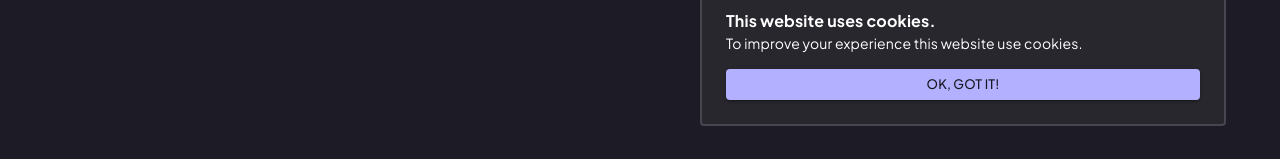
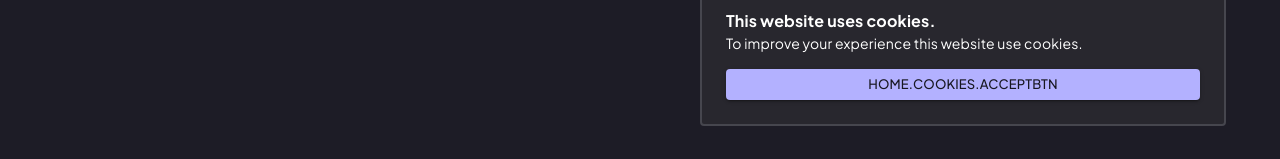
Before and after one commit to Elder-Meyer/personal-portfolio, a React (Vite) app: page / in a window 1280 px wide. Shown: the part 620-779 px from the top of the page. Built offline with nearby package versions, Linux system fonts and the light colour scheme.

Commit message:
4.0.225 Update reference obj translate CookiesDialog.jsx

```diff
--- a/src/components/items/CookiesDialog.jsx
+++ b/src/components/items/CookiesDialog.jsx
@@ -39,7 +39,7 @@ export const CookiesDialog = () => {
               <Typography fontWeight="bold">{t('home.cookies.title')}</Typography>
               <Typography variant="body2">{t('home.cookies.description')}</Typography>
             </Box>
-            <Button size="small" onClick={closeBanner} variant="contained">{t('home.cookies.btn')}</Button>
+            <Button size="small" onClick={closeBanner} variant="contained">{t('home.cookies.acceptbtn')}</Button>
           </Stack>
         </Paper>
       </Slide>
```
